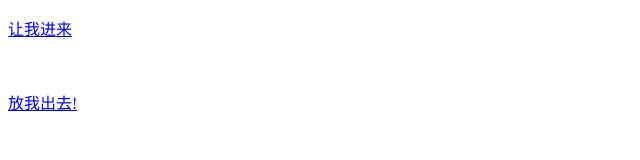
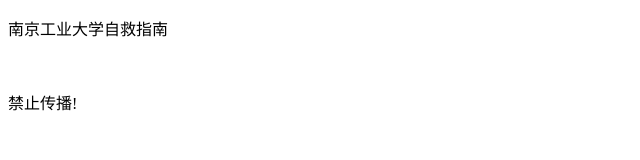
Before and after one commit to ywhite1998/ywhite1998.github.io, a plain HTML site: page index.html in a window 1280 px wide. Shown: the whole page, without its empty margins (0-640 px from the left). Drawn offline with Linux system fonts and the light colour scheme.

Commit message:
Update index.html

```diff
--- a/index.html
+++ b/index.html
@@ -1,8 +1,8 @@
 <!doctype html>
 <html>
 <body>
-  <p><a href="https://ywhite1998.github.io/in.html" rel="external nofollow" >让我进来</a></p>
+  <p>南京工业大学自救指南</p>
 <br>
-  <p><a href="https://ywhite1998.github.io/out" rel="external nofollow" >放我出去!</a></p>
+  <p>禁止传播!</p>
 </body>
 </html>
```
